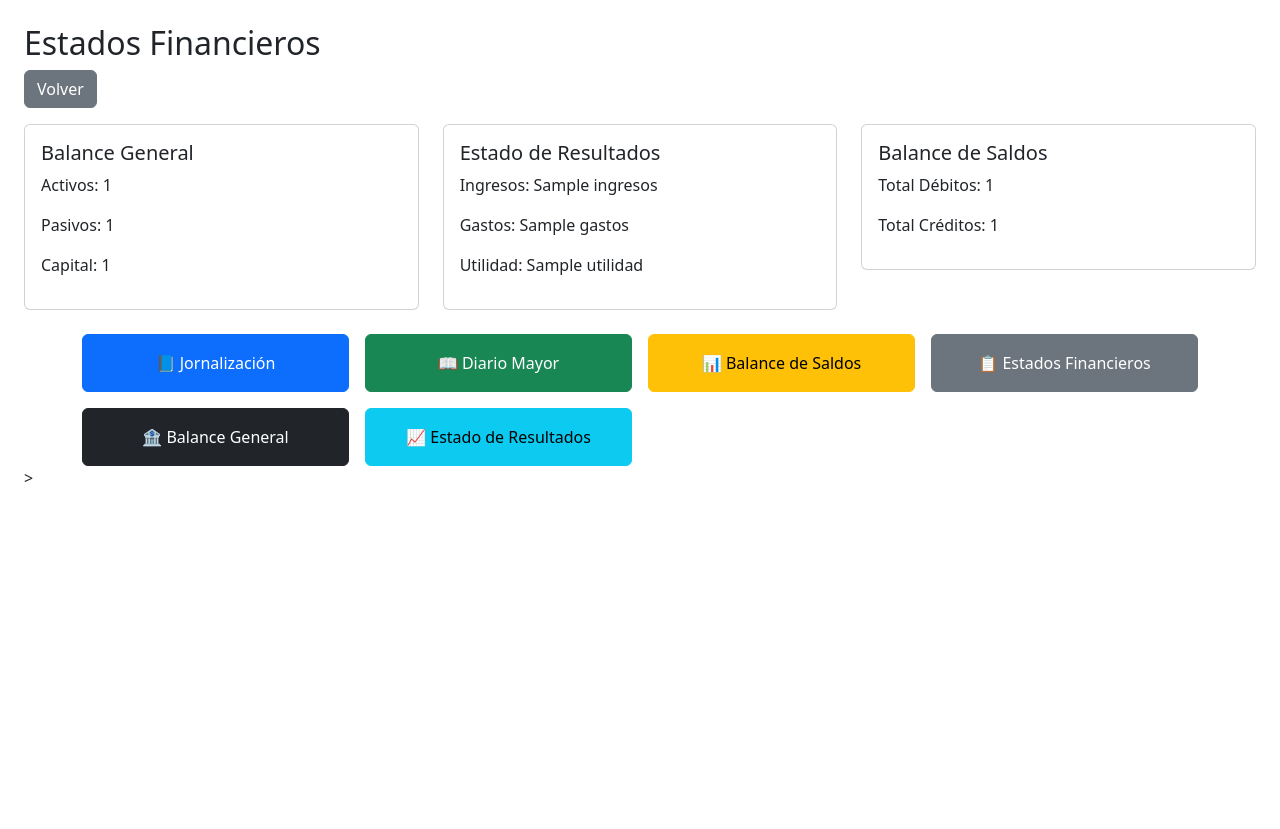
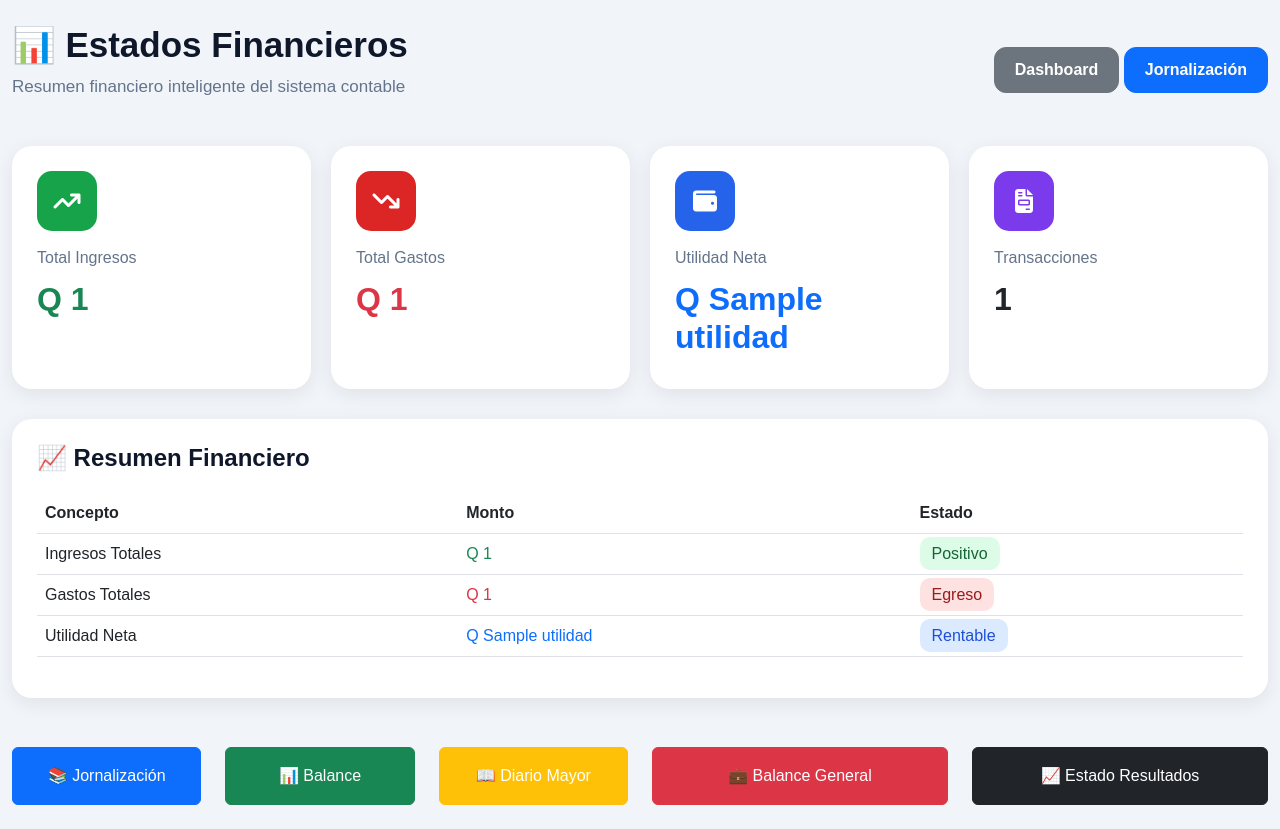
Before and after one commit to benysamayoa/sistema-contable-flask, a Flask app: template templates/estados_financieros.html in a window 1280 px wide. Before the commit the page ends 482 px from the top, so only its background shows below. Run offline with Flask 3, Linux system fonts and the light colour scheme; the template is opened without the code that fills it: most values are stand-ins (such as "Sample title", 1, 10 or a date in 2020).

Commit message:
Update estados_financieros.html

```diff
--- a/templates/estados_financieros.html
+++ b/templates/estados_financieros.html
@@ -1,99 +1,395 @@
 <!DOCTYPE html>
-<html>
+<html lang="es">
+
 <head>
+
+<meta charset="UTF-8">
+
 <title>Estados Financieros</title>
+
 <link href="https://cdn.jsdelivr.net/npm/bootstrap@5.3.0/dist/css/bootstrap.min.css" rel="stylesheet">
+
+<link rel="stylesheet"
+href="https://cdnjs.cloudflare.com/ajax/libs/font-awesome/6.5.1/css/all.min.css">
+
+<style>
+
+body{
+    background:#f1f5f9;
+    font-family:Arial, Helvetica, sans-serif;
+}
+
+/* CONTENEDOR */
+
+.container-finanzas{
+    max-width:1400px;
+    margin:auto;
+}
+
+/* TOPBAR */
+
+.topbar{
+    display:flex;
+    justify-content:space-between;
+    align-items:center;
+    margin-bottom:30px;
+}
+
+.titulo{
+    font-size:35px;
+    font-weight:bold;
+    color:#0f172a;
+}
+
+.subtitulo{
+    color:#64748b;
+    font-size:17px;
+}
+
+/* CARDS RESUMEN */
+
+.resumen-grid{
+    display:grid;
+    grid-template-columns:repeat(4,1fr);
+    gap:20px;
+    margin-bottom:30px;
+}
+
+.card-resumen{
+    background:white;
+    border-radius:20px;
+    padding:25px;
+    box-shadow:0 5px 20px rgba(0,0,0,.08);
+    transition:.3s;
+}
+
+.card-resumen:hover{
+    transform:translateY(-5px);
+}
+
+.card-resumen .icono{
+    width:60px;
+    height:60px;
+    border-radius:15px;
+    display:flex;
+    align-items:center;
+    justify-content:center;
+    color:white;
+    font-size:24px;
+    margin-bottom:15px;
+}
+
+.bg-green{ background:#16a34a; }
+.bg-red{ background:#dc2626; }
+.bg-blue{ background:#2563eb; }
+.bg-purple{ background:#7c3aed; }
+
+.card-resumen h2{
+    font-weight:bold;
+    margin-top:10px;
+}
+
+.card-resumen p{
+    color:#64748b;
+    margin:0;
+}
+
+/* PANEL */
+
+.panel{
+    background:white;
+    border-radius:20px;
+    padding:25px;
+    box-shadow:0 5px 20px rgba(0,0,0,.08);
+    margin-bottom:25px;
+}
+
+.panel h4{
+    font-weight:bold;
+    margin-bottom:20px;
+    color:#0f172a;
+}
+
+/* TABLA */
+
+.table thead{
+    background:#0f172a;
+    color:white;
+}
+
+.table tbody tr:hover{
+    background:#f8fafc;
+}
+
+/* BOTONES */
+
+.btn-pro{
+    border-radius:12px;
+    padding:10px 20px;
+    font-weight:bold;
+}
+
+/* BADGES */
+
+.badge-ingreso{
+    background:#dcfce7;
+    color:#166534;
+    padding:8px 12px;
+    border-radius:10px;
+}
+
+.badge-gasto{
+    background:#fee2e2;
+    color:#991b1b;
+    padding:8px 12px;
+    border-radius:10px;
+}
+
+.badge-utilidad{
+    background:#dbeafe;
+    color:#1d4ed8;
+    padding:8px 12px;
+    border-radius:10px;
+}
+
+</style>
+
 </head>
 
-<body class="p-4">
+<body>
 
-<h2>Estados Financieros</h2>
-<a href="/dashboard" class="btn btn-secondary mb-3">Volver</a>
+<div class="container py-4 container-finanzas">
 
-<div class="row">
+    <!-- TOP -->
 
-    <div class="col-md-4">
-        <div class="card p-3">
-            <h5>Balance General</h5>
-            <p>Activos: {{ total_activos }}</p>
-            <p>Pasivos: {{ total_pasivos }}</p>
-            <p>Capital: {{ total_capital }}</p>
-        </div>
-    </div>
+    <div class="topbar">
 
-    <div class="col-md-4">
-        <div class="card p-3">
-            <h5>Estado de Resultados</h5>
-            <p>Ingresos: {{ ingresos }}</p>
-            <p>Gastos: {{ gastos }}</p>
-            <p>Utilidad: {{ utilidad }}</p>
-        </div>
-    </div>
+        <div>
 
-    <div class="col-md-4">
-        <div class="card p-3">
-            <h5>Balance de Saldos</h5>
-            <p>Total Débitos: {{ total_debe }}</p>
-            <p>Total Créditos: {{ total_haber }}</p>
-        </div>
-    </div>
+            <h1 class="titulo">
+                📊 Estados Financieros
+            </h1>
+
+            <p class="subtitulo">
+                Resumen financiero inteligente del sistema contable
+            </p>
 
         </div>
 
-<div class="container mt-4">
+        <div>
 
-    <div class="row g-3">
+            <a href="/dashboard"
+            class="btn btn-secondary btn-pro">
 
-        <!-- JORNALIZACION -->
-        <div class="col-md-3">
-            <a href="/jornalizacion" class="btn btn-primary w-100 p-3">
-                📘 Jornalización
+                Dashboard
+
             </a>
-        </div>
 
-        <!-- DIARIO MAYOR -->
-        <div class="col-md-3">
-            <a href="/diario_mayor" class="btn btn-success w-100 p-3">
-                📖 Diario Mayor
+            <a href="/jornalizacion"
+            class="btn btn-primary btn-pro">
+
+                Jornalización
+
             </a>
-        </div>
-
-        <!-- BALANCE DE SALDOS -->
-        <div class="col-md-3">
-            <a href="/balance_saldos" class="btn btn-warning w-100 p-3">
-                📊 Balance de Saldos
-            </a>
-        </div>
-
-
-        <!-- ESTADOS FINANCIEROS -->
-        <div class="col-md-3">
-            <a href="/estados_financieros" class="btn btn-secondary w-100 p-3">
-                📋 Estados Financieros
-            </a>
-        </div>
-
-         <!-- BALANCE GENERAL -->
-        <div class="col-md-3">
-            <a href="/balance_general" class="btn btn-dark w-100 p-3">
-                🏦 Balance General
-            </a>
-        </div>
-
-
-        <!-- ESTADO RESULTADOS -->
-        <div class="col-md-3">
-            <a href="/estado_resultados" class="btn btn-info w-100 p-3">
-                📈 Estado de Resultados
-            </a>
-        </div>
-
-
 
         </div>
 
     </div>
 
+    <!-- RESUMEN -->
+
+    <div class="resumen-grid">
+
+        <!-- INGRESOS -->
+
+        <div class="card-resumen">
+
+            <div class="icono bg-green">
+                <i class="fa-solid fa-arrow-trend-up"></i>
+            </div>
+
+            <p>Total Ingresos</p>
+
+            <h2 class="text-success">
+                Q {{ total_haber }}
+            </h2>
+
+        </div>
+
+        <!-- GASTOS -->
+
+        <div class="card-resumen">
+
+            <div class="icono bg-red">
+                <i class="fa-solid fa-arrow-trend-down"></i>
+            </div>
+
+            <p>Total Gastos</p>
+
+            <h2 class="text-danger">
+                Q {{ total_debe }}
+            </h2>
+
+        </div>
+
+        <!-- UTILIDAD -->
+
+        <div class="card-resumen">
+
+            <div class="icono bg-blue">
+                <i class="fa-solid fa-wallet"></i>
+            </div>
+
+            <p>Utilidad Neta</p>
+
+            <h2 class="text-primary">
+                Q {{ utilidad }}
+            </h2>
+
+        </div>
+
+        <!-- TRANSACCIONES -->
+
+        <div class="card-resumen">
+
+            <div class="icono bg-purple">
+                <i class="fa-solid fa-file-invoice"></i>
+            </div>
+
+            <p>Transacciones</p>
+
+            <h2>
+                {{ total_transacciones }}
+            </h2>
+
+        </div>
+
+    </div>
+
+    <!-- RESUMEN GENERAL -->
+
+    <div class="panel">
+
+        <h4>
+            📈 Resumen Financiero
+        </h4>
+
+        <div class="table-responsive">
+
+            <table class="table table-hover align-middle">
+
+                <thead>
+
+                    <tr>
+                        <th>Concepto</th>
+                        <th>Monto</th>
+                        <th>Estado</th>
+                    </tr>
+
+                </thead>
+
+                <tbody>
+
+                    <tr>
+
+                        <td>
+                            Ingresos Totales
+                        </td>
+
+                        <td class="text-success">
+                            Q {{ total_haber }}
+                        </td>
+
+                        <td>
+                            <span class="badge-ingreso">
+                                Positivo
+                            </span>
+                        </td>
+
+                    </tr>
+
+                    <tr>
+
+                        <td>
+                            Gastos Totales
+                        </td>
+
+                        <td class="text-danger">
+                            Q {{ total_debe }}
+                        </td>
+
+                        <td>
+                            <span class="badge-gasto">
+                                Egreso
+                            </span>
+                        </td>
+
+                    </tr>
+
+                    <tr>
+
+                        <td>
+                            Utilidad Neta
+                        </td>
+
+                        <td class="text-primary">
+                            Q {{ utilidad }}
+                        </td>
+
+                        <td>
+                            <span class="badge-utilidad">
+                                Rentable
+                            </span>
+                        </td>
+
+                    </tr>
+
+                </tbody>
+
+            </table>
+
+        </div>
+
+    </div>
+
+   <div class="row g-4 mt-4">
+
+    <div class="col-md-2">
+        <a href="/jornalizacion"
+        class="btn btn-primary w-100 btn-acceso py-3">
+            📚 Jornalización
+        </a>
+    </div>
+
+    <div class="col-md-2">
+        <a href="/balance"
+        class="btn btn-success w-100 btn-acceso py-3">
+            📊 Balance
+        </a>
+    </div>
+
+    <div class="col-md-2">
+        <a href="/diario_mayor"
+        class="btn btn-warning text-white w-100 btn-acceso py-3">
+            📖 Diario Mayor
+        </a>
+    </div>
+
+    <div class="col-md-3">
+        <a href="/balance_general"
+        class="btn btn-danger w-100 btn-acceso py-3">
+            💼 Balance General
+        </a>
+    </div>
+
+    <div class="col-md-3">
+        <a href="/estado_resultados"
+        class="btn btn-dark w-100 btn-acceso py-3">
+            📈 Estado Resultados
+        </a>
+    </div>
+
+</div>
 
 </body>
-</html>>
+</html>
```
Lines whose indentation alone changed are shown as unchanged.
